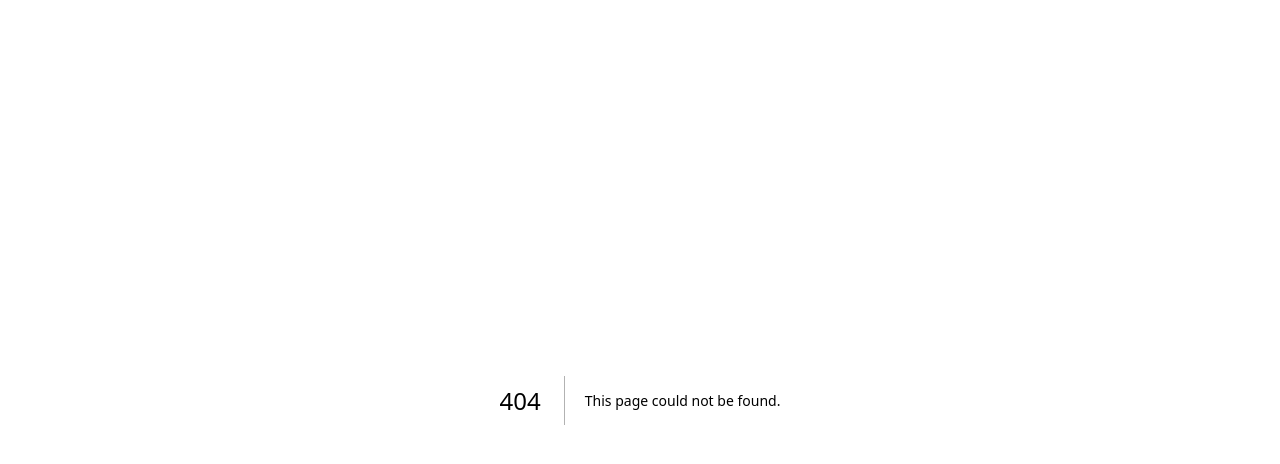
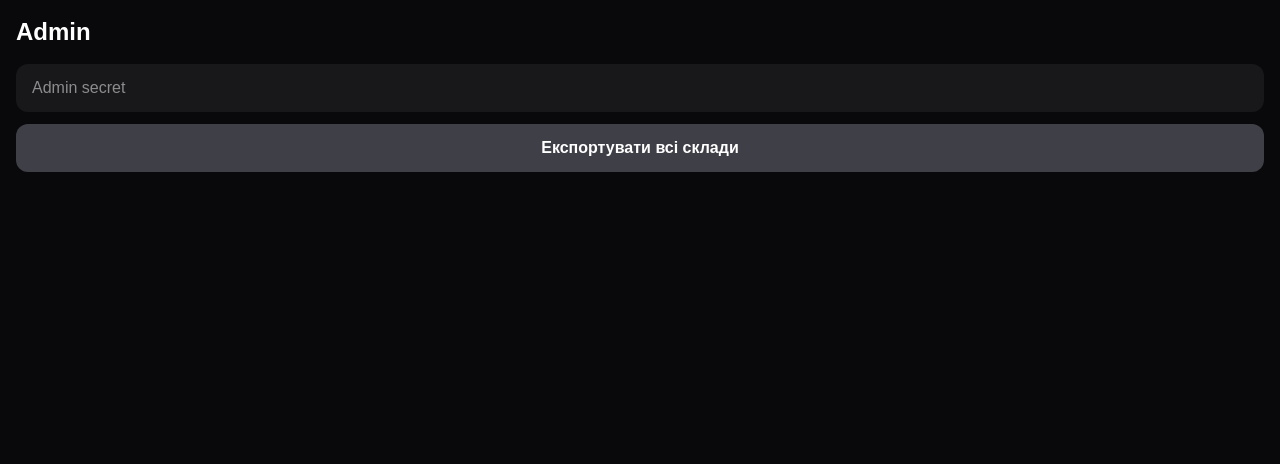
Before and after one commit to IamOlegDub/fan-cab, a Next.js app: page /admin in a window 1280 px wide. Before the commit this address had no page. Shown: the top 464 px of the page. Built offline with nearby package versions, Linux system fonts and the light colour scheme.

Commit message:
Prepare Vercel deployment

```diff
--- /dev/null
+++ b/app/admin/export-round/route.ts
@@ -0,0 +1,39 @@
+import { NextResponse } from 'next/server';
+
+const TEAM_CODES = ['OD', 'AD', 'CG', 'VM', 'BT', 'YS', 'RB', 'OM'];
+
+export async function POST(request: Request) {
+    const secret = request.headers.get('x-admin-secret');
+
+    if (secret !== process.env.ADMIN_SECRET) {
+        return NextResponse.json({ message: 'Unauthorized' }, { status: 401 });
+    }
+
+    const { roundId } = await request.json();
+
+    const results = [];
+
+    for (const userCode of TEAM_CODES) {
+        const response = await fetch(
+            `${process.env.NEXT_PUBLIC_APP_URL}/api/export-squad-to-sheets`,
+            {
+                method: 'POST',
+                headers: {
+                    'Content-Type': 'application/json',
+                    'x-admin-secret': process.env.ADMIN_SECRET ?? '',
+                },
+                body: JSON.stringify({
+                    userCode,
+                    roundId,
+                }),
+            },
+        );
+
+        results.push({
+            userCode,
+            ok: response.ok,
+        });
+    }
+
+    return NextResponse.json({ ok: true, results });
+}
--- /dev/null
+++ b/app/admin/page.tsx
@@ -0,0 +1,66 @@
+'use client';
+
+import { useState } from 'react';
+
+export default function AdminPage() {
+    const [secret, setSecret] = useState('');
+    const [isExporting, setIsExporting] = useState(false);
+    const [message, setMessage] = useState('');
+
+    async function handleExportRound() {
+        setIsExporting(true);
+        setMessage('');
+
+        try {
+            const response = await fetch('/api/admin/export-round', {
+                method: 'POST',
+                headers: {
+                    'Content-Type': 'application/json',
+                    'x-admin-secret': secret,
+                },
+                body: JSON.stringify({
+                    roundId: 'round_116',
+                }),
+            });
+
+            if (!response.ok) {
+                throw new Error('Export failed');
+            }
+
+            setMessage('Склади експортовано в Google Sheets');
+        } catch {
+            setMessage('Помилка експорту');
+        } finally {
+            setIsExporting(false);
+        }
+    }
+
+    return (
+        <main className="min-h-screen bg-zinc-950 p-4 text-white">
+            <h1 className="mb-4 text-2xl font-bold">Admin</h1>
+
+            <input
+                type="password"
+                value={secret}
+                onChange={(event) => setSecret(event.target.value)}
+                placeholder="Admin secret"
+                className="mb-3 w-full rounded-xl bg-zinc-900 px-4 py-3"
+            />
+
+            <button
+                type="button"
+                disabled={isExporting || !secret}
+                onClick={handleExportRound}
+                className="w-full rounded-xl bg-blue-600 px-4 py-3 font-semibold disabled:bg-zinc-700"
+            >
+                {isExporting ? 'Експорт...' : 'Експортувати всі склади'}
+            </button>
+
+            {message && (
+                <div className="mt-4 rounded-xl bg-zinc-900 p-3 text-sm">
+                    {message}
+                </div>
+            )}
+        </main>
+    );
+}
--- a/app/team/page.tsx
+++ b/app/team/page.tsx
@@ -80,16 +80,7 @@ export default function TeamPage() {
                 submittedAt: new Date(),
                 updatedAt: new Date(),
             });
-            await fetch('/api/export-squad-to-sheets', {
-                method: 'POST',
-                headers: {
-                    'Content-Type': 'application/json',
-                },
-                body: JSON.stringify({
-                    userCode: profile.code,
-                    roundId: round.id,
-                }),
-            });
+
             setValidationErrors([]);
             showAlert('Draft збережено');
         } finally {
```
